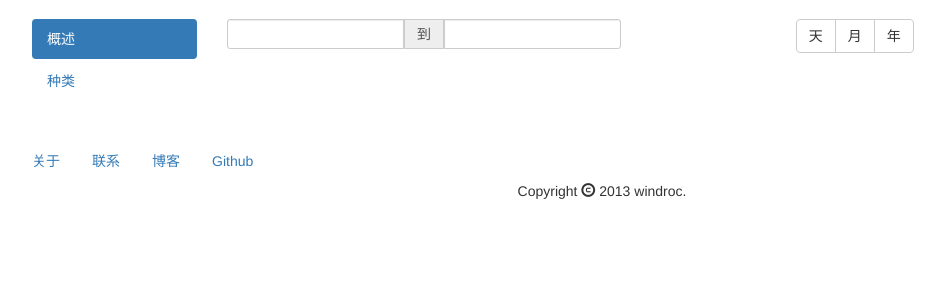
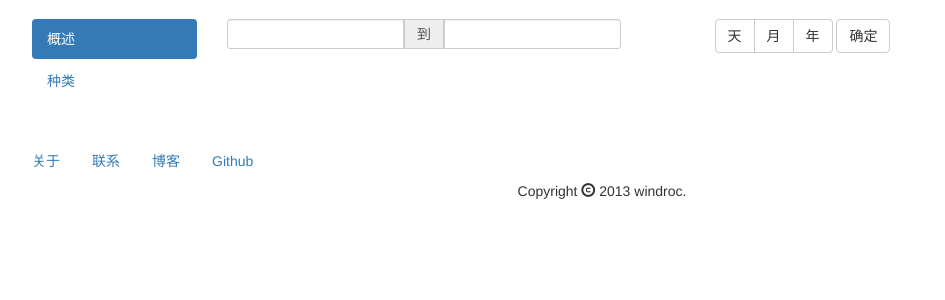
Before and after one commit to perillaroc/weibo-analytics, a Flask app: template myapp/templates/statistic.html in a window 1280 px wide. Shown: the part 51-351 px from the top of the page, without its empty margins (38-983 px from the left). Run offline with Flask 2, Linux system fonts and the light colour scheme; the template is opened without the code that fills it, so the values that code supplies are empty; parts of the project's set-up code (start-up, migrations or seed data) failed here and were passed over; some libraries are stand-ins or nearby versions.

Commit message:
Changed datapicker style

```diff
--- a/myapp/templates/statistic.html
+++ b/myapp/templates/statistic.html
@@ -17,22 +17,26 @@
         </div>
         <div class="col-md-10">
             <div class="row">
-                <div class="col-md-7">
                 <form class="form-inline" role="form">
+                    <div class="col-md-6">
                         <div class="input-daterange input-group" id="datepicker">
                             <input type="text" class="input-sm form-control" name="start" />
                             <span class="input-group-addon">到</span>
                             <input type="text" class="input-sm form-control" name="end" />
                         </div>
-                    </form>
                     </div>
-                <div class="col-md-3">
+                    <div class="col-md-4">
+                        <div class="form-group">
                             <div class="btn-group">
                                 <button type="button" class="btn btn-default">天</button>
                                 <button type="button" class="btn btn-default">月</button>
                                 <button type="button" class="btn btn-default">年</button>
                             </div>
                         </div>
+                        <button type="button" class="btn btn-default">确定</button>
+                    </div>
+                </form>
+
             </div>
         </div>
     </div>
@@ -40,7 +44,6 @@
 <!-- statistic.html -->
 
 {% set local_js_file_list=[url_for('static',filename='js/statistic.js'),
-    url_for('static',filename='js/locales/bootstrap-datepicker.zh-CN.js'),
     url_for('static',filename='js/bootstrap-datepicker.js')] %}
 
 {% include 'footer.html' %}
```
Lines whose indentation alone changed are shown as unchanged.
